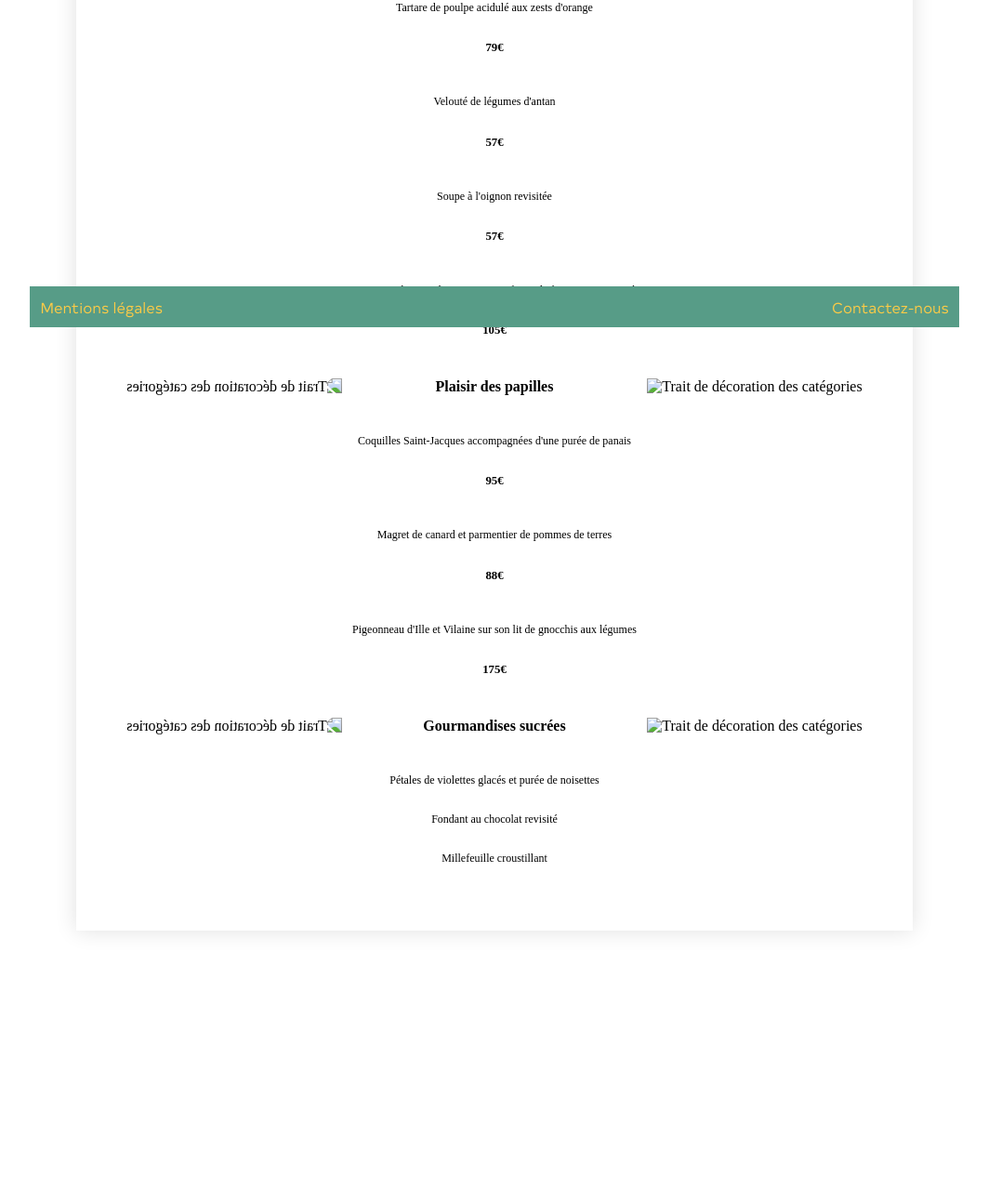
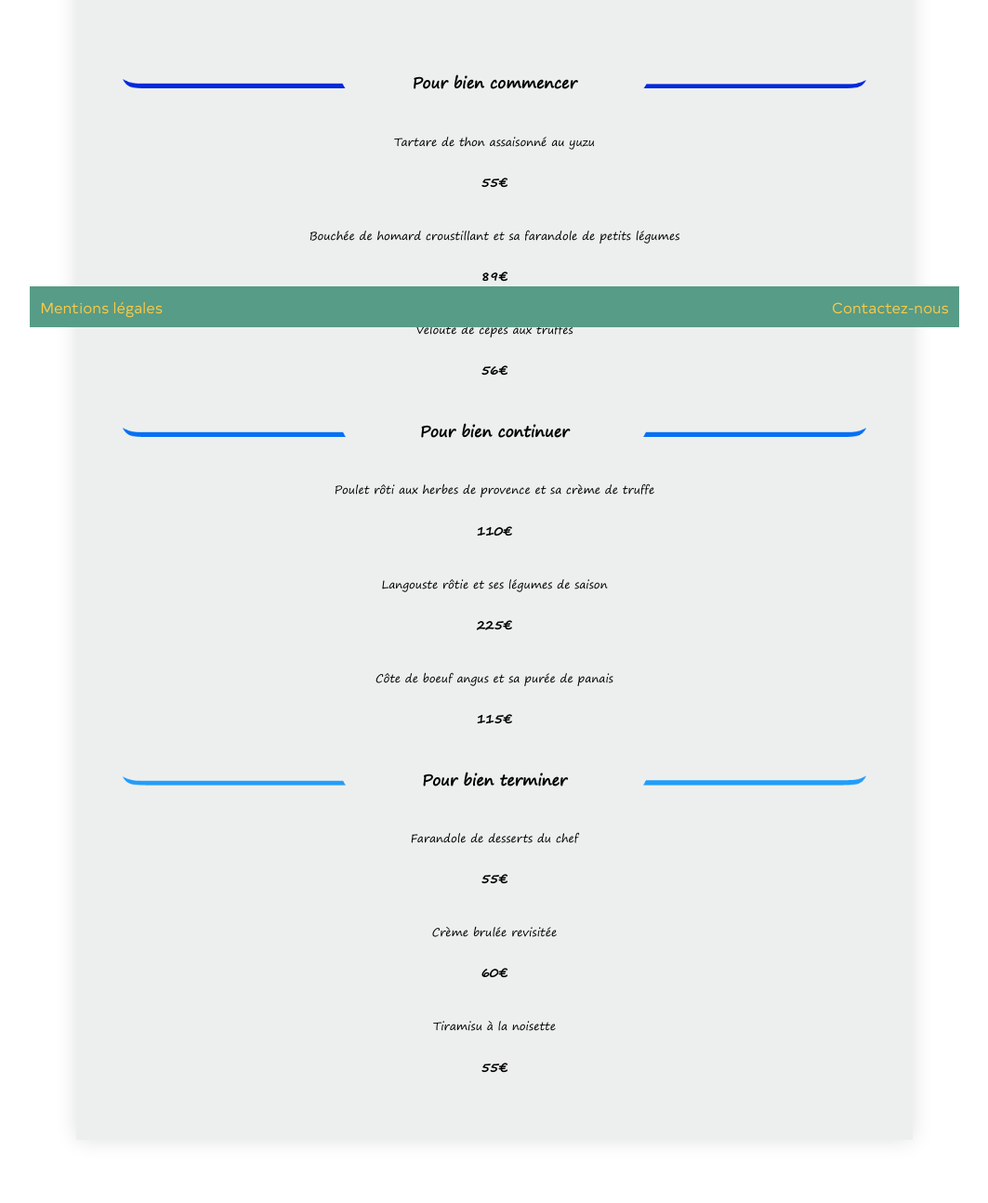
Before and after one commit to Antoine-Zerbib/ohmyfood, a website: page menu-deli.html in a window 1280 px wide. Shown: the part 448-1742 px from the top of the page at 93% size, without its empty margins (108-1171 px from the left). Before the commit the page ends 1563 px from the top, so only its background shows below. Drawn offline with Linux system fonts and the light colour scheme.

Commit message:
page Deli

```diff
--- a/menu-deli.html
+++ b/menu-deli.html
@@ -35,9 +35,9 @@
             <p class="page__titre">
                 Le délice des papilles
             </p>
-            <article class="page__menu page__menuChic">
+            <article class="page__menu page__menuDeli">
                 <section>
-                    <h2 class="titre titreChic">
+                    <h2 class="titre titreDeli">
                         Le délice des papilles
                     </h2>
                 </section>
@@ -47,7 +47,7 @@
                             <img src="./public/img/DeliTraitHaut.png" alt="Trait de décoration des catégories">
                         </div>
                         <h3 class="cat__titre">
-                            Pour se mettre en appétit
+                            Pour bien commencer
                             <div class="cat__titre--souligne cat__titre--souligneDeli"></div>
                         </h3>
                         <div class="cat__trait">
@@ -57,97 +57,102 @@
                     <div>
                         <ul class="list">
                             <li class="list__plat">
-                                Tartare de poulpe acidulé aux zests d'orange
+                                Tartare de thon assaisonné au yuzu
                             </li>
                             <li class="list__prix">
-                                79€
+                                55€
                             </li>
                         </ul>
                         <ul class="list">
                             <li class="list__plat">
-                                Velouté de légumes d'antan
+                                Bouchée de homard croustillant et sa farandole de petits légumes
                             </li>
                             <li class="list__prix">
-                                57€
+                                89€
                             </li>
                         </ul>
                         <ul class="list">
                             <li class="list__plat">
-                                Soupe à l'oignon revisitée
+                                Velouté de cèpes aux truffes
                             </li>
                             <li class="list__prix">
-                                57€
-                            </li>
-                        </ul>
-                        <ul class="list">
-                            <li class="list__plat">
-                                Foie gras de canard cuit entier, confiture de figue et pain toasté
-                            </li>
-                            <li class="list__prix">
-                                105€
+                                56€
                             </li>
                         </ul>
                     </div>
-                    <div class="cat plat">
+                    <div class="cat">
                         <div class="cat__trait">
                             <img src="./public/img/DeliTraitMilieu.png" alt="Trait de décoration des catégories">
                         </div>
                         <h3 class="cat__titre">
-                            Plaisir des papilles
+                            Pour bien continuer
                             <div class="cat__titre--souligne cat__titre--souligneDeli"></div>
                         </h3>
                         <div class="cat__trait">
                             <img src="./public/img/DeliTraitMilieu.png" alt="Trait de décoration des catégories">
                         </div>
                     </div>
-                    <div class="plat">
+                    <div>
                         <ul class="list">
                             <li class="list__plat">
-                                Coquilles Saint-Jacques accompagnées d'une purée de panais
+                                Poulet rôti aux herbes de provence et sa crème de truffe
                             </li>
                             <li class="list__prix">
-                                95€
+                                110€
                             </li>
                         </ul>
                         <ul class="list">
                             <li class="list__plat">
-                                Magret de canard et parmentier de pommes de terres
+                                Langouste rôtie et ses légumes de saison
                             </li>
                             <li class="list__prix">
-                                88€
+                                225€
                             </li>
                         </ul>
                         <ul class="list">
                             <li class="list__plat">
-                                Pigeonneau d'Ille et Vilaine sur son lit de gnocchis aux légumes
+                               Côte de boeuf angus et sa purée de panais
                             </li>
                             <li class="list__prix">
-                                175€
+                                115€
                             </li>
                         </ul>
                     </div>
-                    <div class="cat dessert">
+                    <div class="cat">
                         <div class="cat__trait">
                             <img src="./public/img/DeliTraitBas.png" alt="Trait de décoration des catégories">
                         </div>
                         <h3 class="cat__titre">
-                            Gourmandises sucrées
+                            Pour bien terminer
                             <div class="cat__titre--souligne cat__titre--souligneDeli"></div>
                         </h3>
                         <div class="cat__trait">
                             <img src="./public/img/DeliTraitBas.png" alt="Trait de décoration des catégories">
                         </div>
                     </div>
-                    <div class="dessert">
+                    <div>
                         <ul class="list">
                             <li class="list__plat">
-                                Pétales de violettes glacés et purée de noisettes
+                                Farandole de desserts du chef
                             </li>
+                            <li class="list__prix">
+                                55€
+                            </li>
+                        </ul>
+                        <ul class="list">
                             <li class="list__plat">
-                                Fondant au chocolat revisité
+                                Crème brulée revisitée
                             </li>
+                            <li class="list__prix">
+                                60€
+                            </li>
+                        </ul>
+                        <ul class="list">
                             <li class="list__plat">
-                                Millefeuille croustillant
+                               Tiramisu à la noisette
+                            </li>
+                            <li class="list__prix">
+                                55€
                             </li>
                         </ul>
                     </div>
--- a/sass/pages/_chic.scss
+++ b/sass/pages/_chic.scss
@@ -1,18 +1,28 @@
-.page__menuDeli{
-    background-color: $color-bgMenuDeli;
-    color:$color-txtMenuDeli;
-    font-family: $font-txtMenuDeli, arial, serif;
+.page__menuChic{
+    background-color: $color-bgMenuChic;
+    color:$color-txtMenuChic;
+    font-family: $font-txtMenuChic, arial, serif;
 }
 .titreChic{
-    font-family: $font-titreMenuDeli, arial, serif;
+
+    font-family: $font-titreMenuChic, arial, serif;
     font-size: $fontSize-titreMenu*.7;
     font-weight: normal;
-    background: -webkit-linear-gradient( 280deg, $color-txtMenuDeli 30% , $color-txtMenuDeli2 60%);
+    background: -webkit-linear-gradient( 280deg, $color-txtMenuChic 30% , $color-txtMenuChic2 60%);
     color: transparent;
     -webkit-background-clip: text;
 }
 .cat{
     &__titre--souligneChic{
-    background-color:$color-txtMenuDeli;
+    background-color:$color-txtMenuChic;
     }
 }
+.page__menuChic .list__plat{
+    font-family: 'Notebook Regular.ttf'
+}
+.plat{
+    color:#A56799;
+}
+.dessert{
+    color:#6E4CCC;
+}
--- a/sass/pages/_deli.scss
+++ b/sass/pages/_deli.scss
@@ -0,0 +1,18 @@
+.page__menuDeli{
+    background-color: $color-bgMenuDeli;
+    color:black;
+    font-family: $font-txtMenuDeli, arial, serif;
+}
+.titreDeli{
+    font-family: $font-titreMenuDeli, arial, serif;
+    font-size: $fontSize-titreMenu*.7;
+    font-weight: normal;
+    background: -webkit-linear-gradient( 280deg, $color-txtMenuDeli 30% , $color-txtMenuDeli2 60%);
+    color: transparent;
+    -webkit-background-clip: text;
+}
+.cat{
+    &__titre--souligneDeli{
+    background-color:black;
+    }
+}
--- a/sass/pages/_menus.scss
+++ b/sass/pages/_menus.scss
@@ -15,7 +15,7 @@
     }
 }
 .titre{
-    padding: 0;
+    padding:2em;
     margin: 0;
 }
 .cat{
@@ -77,5 +77,8 @@
         font-weight: bold;
         font-size: 0.8em;
         /*width:15%;*/
-        }
+    }
 }
+.intercourse{
+    padding-bottom: 2em;
+}
--- a/sass/pages/_note.scss
+++ b/sass/pages/_note.scss
@@ -8,6 +8,7 @@
     font-family: $font-titreMenuNote, arial, serif;
     font-size: $fontSize-titreMenu*.7;
     font-weight: normal;
+    padding: 0 0 1em 0;
 }
 .cat__titre--souligneNote{
     background-color:$color-txtMenuNote;
@@ -27,13 +28,16 @@
     }
 }
 #LastTitreNote{ //titre du menu à la fin
-        display: flex;  //icone à gauche au lieu d'au-dessus
-        justify-content: center;
-        font-size: 0.7em;
-        padding-top: 1em;
+    display: flex;  //icone à gauche au lieu d'au-dessus
+    justify-content: center;
+    font-size: 0.7em;
+    padding-top: 1em;
         & i{
             padding: 0.2em;
         }
+        & h2{
+            padding: 0;
+    }
 }
 .cat .pasMiroir{
     -webkit-transform: scaleX(1);
--- a/sass/utils/_variables.scss
+++ b/sass/utils/_variables.scss
@@ -6,7 +6,7 @@ $marron:#3C1218;
 $blcPeche:#FCDFDB;
 $blc1:#FFF5FE;
 $moutarde:#C77412;
-$blc2:#F9F9F9;
+$blc2:#EDEFEF;
 $bleuMarine:#0022D8;
 $bleu:#0889FB;
 $blc3:#FDFFFD;
```
Also changed, not shown: menu-chic.html (+6 -6 lines), menu-note.html (+10 -10 lines), public/css/style.css, public/img/DeliTraitBas.png (added), public/img/DeliTraitHaut.png (added), public/img/DeliTraitMilieu.png (added), 1 other file.
